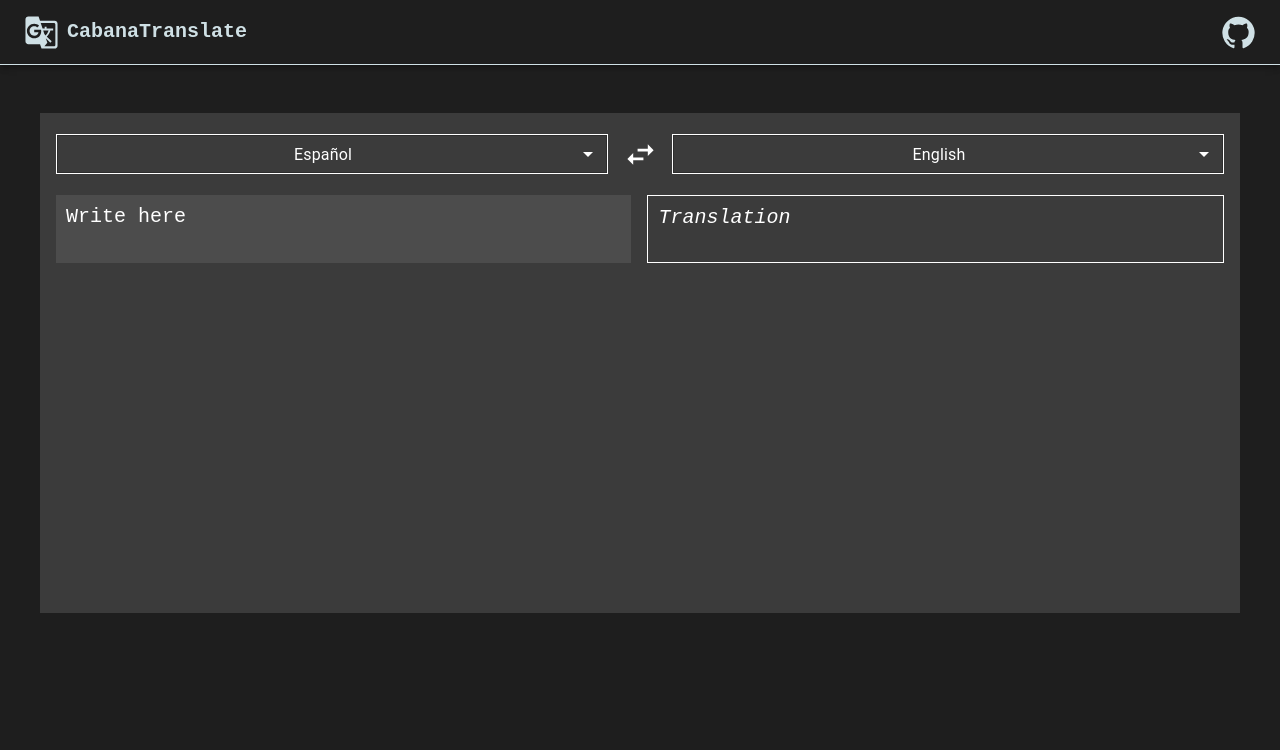
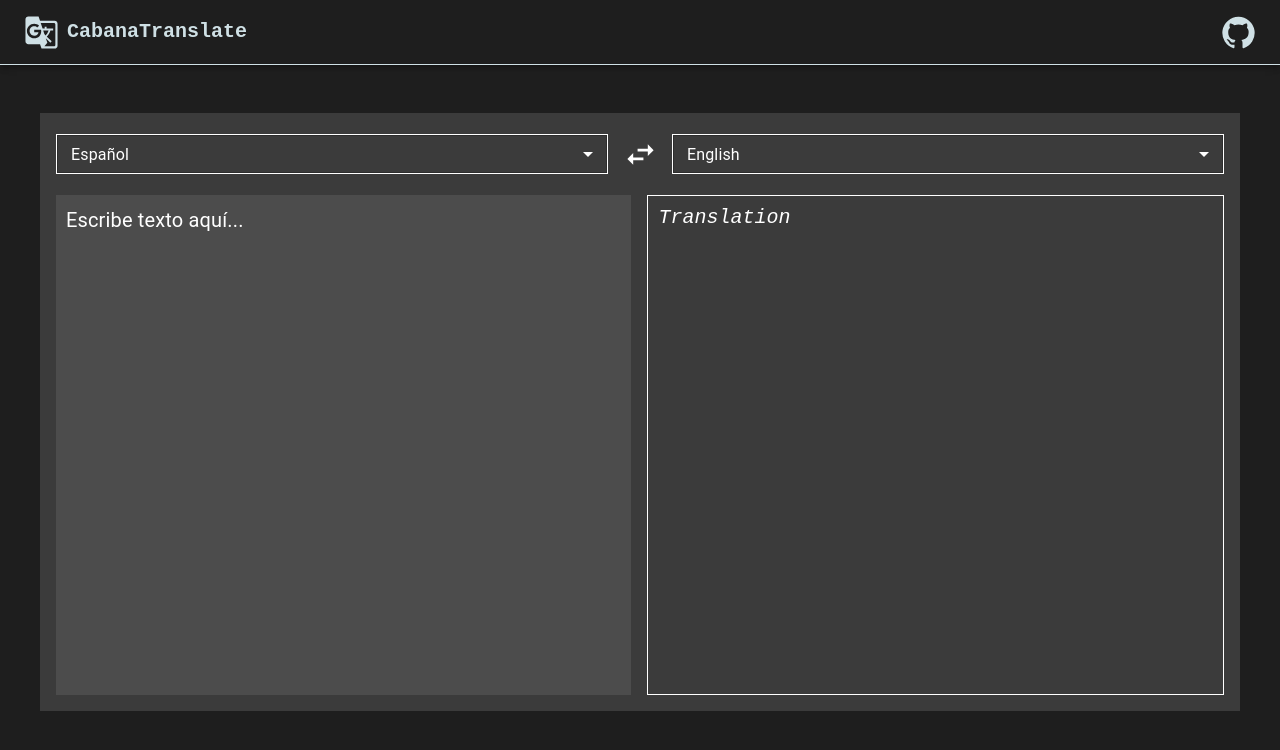
Before and after one commit to juancabana/CabanaTranslate, a React (Vite) app: page / in a window 1280 px wide. Shown: the top 750 px of the page. Built offline with nearby package versions, Linux system fonts and the light colour scheme.

Commit message:
size boxes fixed

```diff
--- a/src/App.css
+++ b/src/App.css
@@ -1,6 +1,5 @@
 #root {
   margin: 0 auto;
-  text-align: center;
   background-color: #1E1E1E;
 }
 .logo {
--- a/src/components/DownContent.jsx
+++ b/src/components/DownContent.jsx
@@ -16,8 +16,9 @@ const ContainerContent = styled(Container)(() => ({
 
 }))
 
-const InputText = styled('textarea')(() => ({
+const InputText = styled('div')(() => ({
   width: '100%',
+  minHeight: '500px',
   padding: '10px',
   border: 'none',
   backgroundColor: '#4c4c4c',
@@ -61,6 +62,7 @@ const DownContent = () => {
 
   const dispatch = useDispatch()
   const debouncedFromText = useDebounce(currentText);
+  const [showPlaceholder, setShowPlaceholder] = useState(true);
 
   let interval;
 
@@ -97,20 +99,30 @@ const DownContent = () => {
 
 
   const handleFromText = (e) => {
-    const payload = e.target.value;
+    const payload = e.target.innerText;
+    // console.log(e)
     dispatch({ type: 'SET_FROM_TEXT', payload })
   }
   console.log(counter)
-
+  const removePlaceholder = () => {
+    setShowPlaceholder(false);
+  };
+  const addPlaceholder = () => {
+    setShowPlaceholder(true);
+  };
   return (
     <Fragment>
       <ContainerContent style={{ padding: '0px' }} >
         <InputText
-          multiline
-          // rows={12}
-          value={currentText}
-          onChange={(e) => handleFromText(e)}
-          placeholder="Write here" />
+          contentEditable={true}
+          // value={currentText}
+          onInput={handleFromText}
+          onFocus={removePlaceholder}
+          onBlur={addPlaceholder}
+          // placeholder="Write here"
+          >
+            {showPlaceholder && <span className="placeholder-text" id="placeholder">Escribe texto aquí...</span>}
+          </InputText>
 
         <OutputText
           multiline
```
